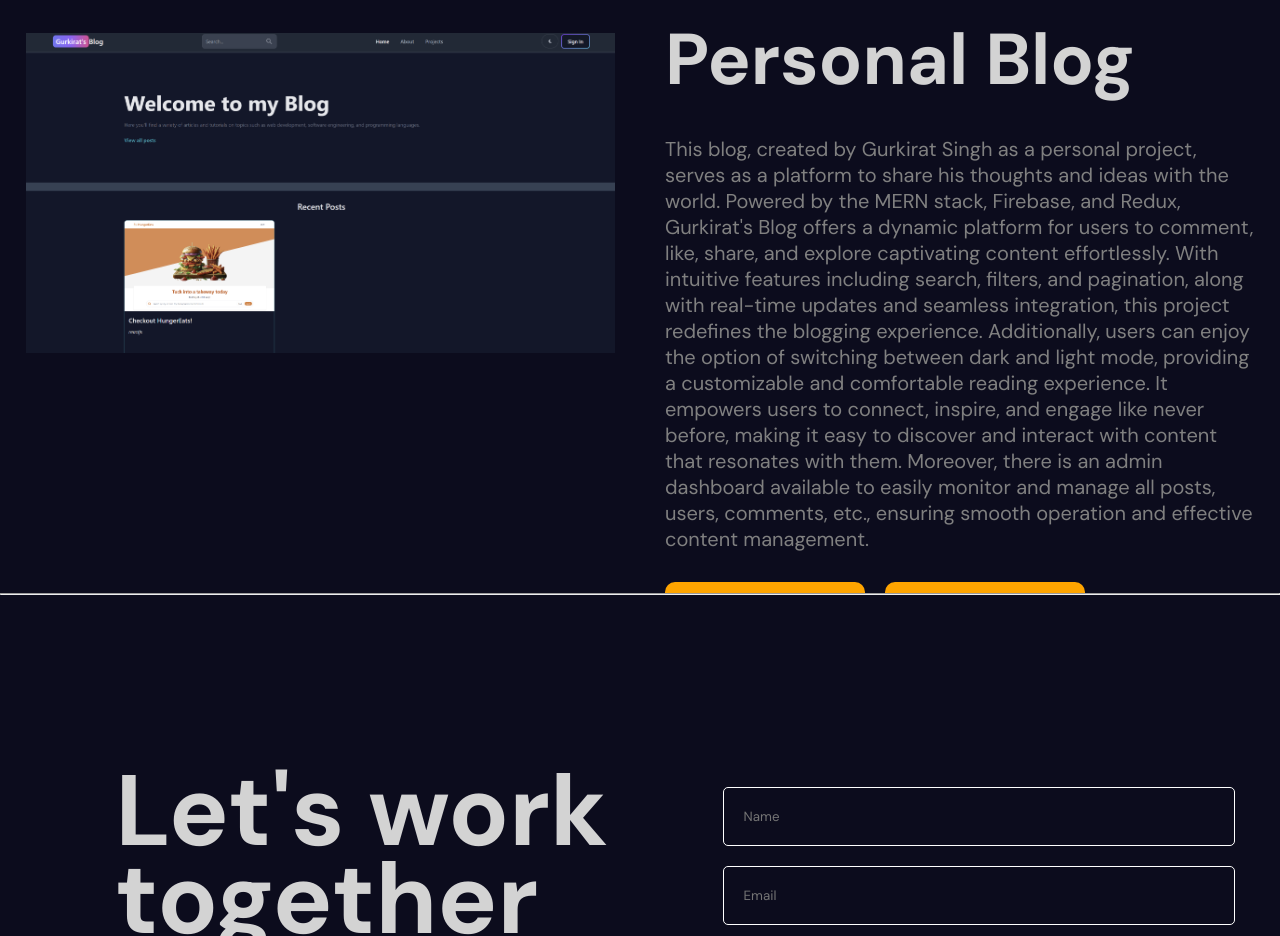
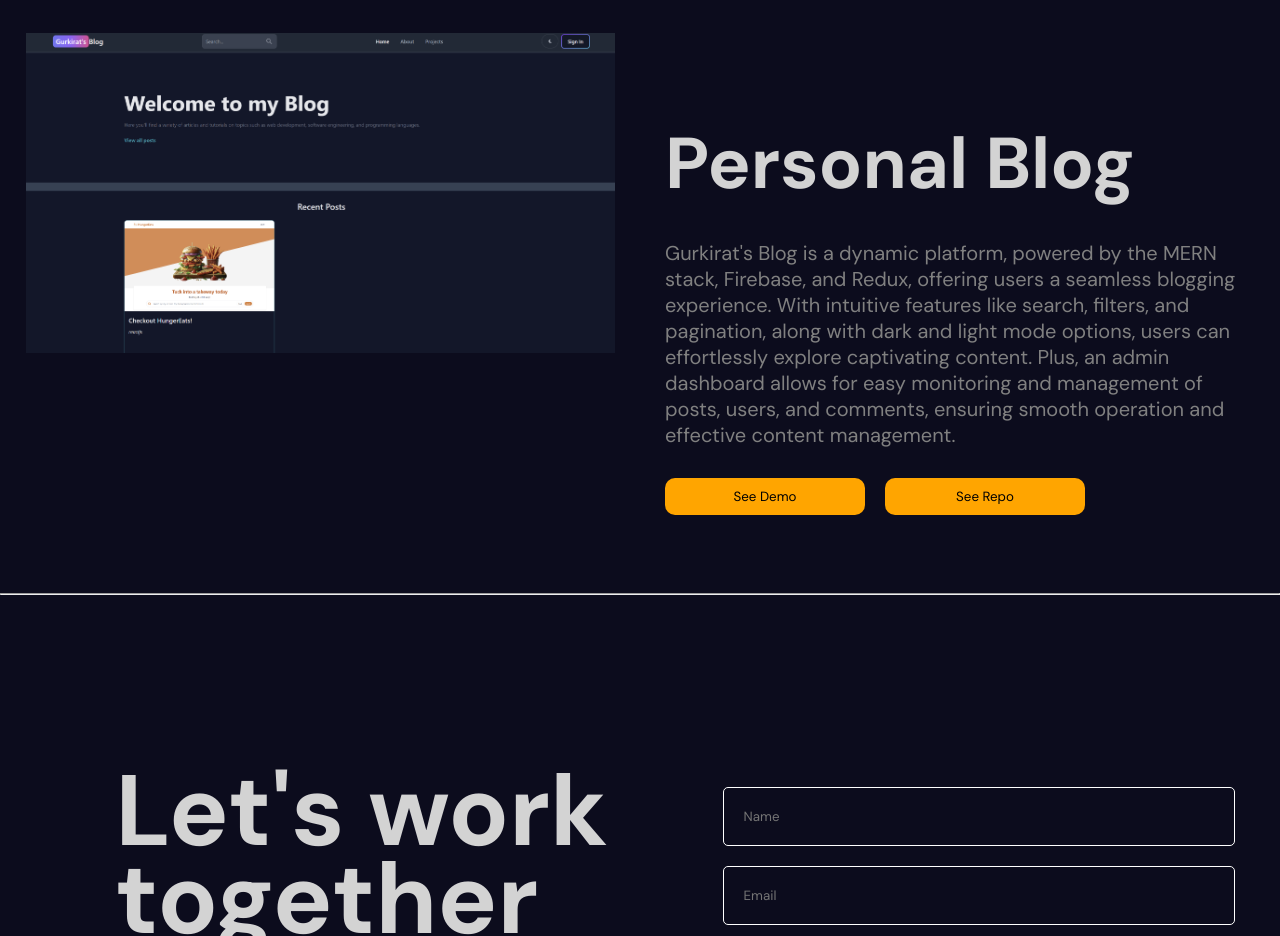
Before and after one commit to GurkiratS22/Portfolio, a React (Vite) app: page / in a window 1280 px wide. Shown: the part 4360-5296 px from the top of the page. Built offline with nearby package versions, Linux system fonts and the light colour scheme; no server answers.

Commit message:
Text Update 2

```diff
--- a/src/components/portfolio/Portfolio.jsx
+++ b/src/components/portfolio/Portfolio.jsx
@@ -15,7 +15,7 @@ const items = [
         id: 2,
         title: "Personal Blog",
         img:"./Blog.png",
-        description: "This blog, created by Gurkirat Singh as a personal project, serves as a platform to share his thoughts and ideas with the world. Powered by the MERN stack, Firebase, and Redux, Gurkirat's Blog offers a dynamic platform for users to comment, like, share, and explore captivating content effortlessly. With intuitive features including search, filters, and pagination, along with real-time updates and seamless integration, this project redefines the blogging experience. Additionally, users can enjoy the option of switching between dark and light mode, providing a customizable and comfortable reading experience. It empowers users to connect, inspire, and engage like never before, making it easy to discover and interact with content that resonates with them. Moreover, there is an admin dashboard available to easily monitor and manage all posts, users, comments, etc., ensuring smooth operation and effective content management.",
+        description: "Gurkirat's Blog is a dynamic platform, powered by the MERN stack, Firebase, and Redux, offering users a seamless blogging experience. With intuitive features like search, filters, and pagination, along with dark and light mode options, users can effortlessly explore captivating content. Plus, an admin dashboard allows for easy monitoring and management of posts, users, and comments, ensuring smooth operation and effective content management.",
         link: "https://blog-9cpw.onrender.com/",
         link2: "https://github.com/GurkiratS22/blog",
     },
```
